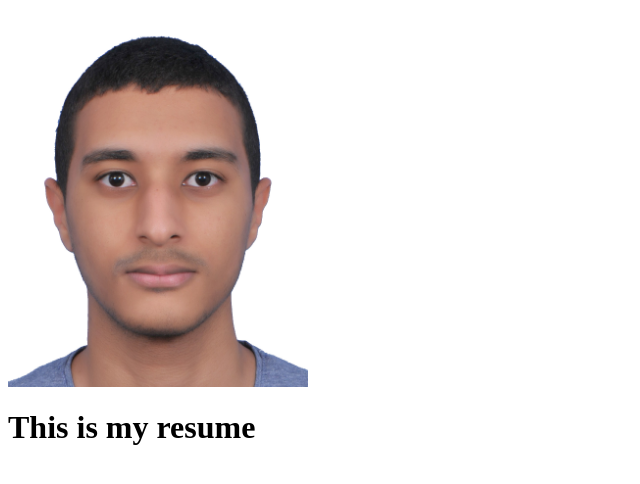
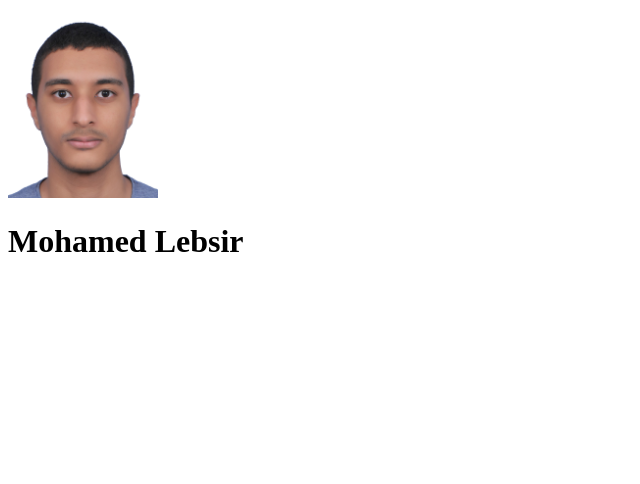
Before and after one commit to themedleb/resume, a plain HTML site: page index.html in a window 1280 px wide. Shown: the whole page, without its empty margins (0-640 px from the left). Drawn offline with Linux system fonts and the light colour scheme.

Commit message:
Update index.html

```diff
--- a/index.html
+++ b/index.html
@@ -1,10 +1,35 @@
+<!DOCTYPE html>
+<html lang="en" dir="ltr">
+  <head>
+
+    <meta charset="utf-8">
+    <meta name="viewport" content="width=device-width, initial-scale=1">
+
 <style>
+
+  .container {
+  width: 794px;
+  height: 1122px;
+  }
+
   .portrait {
-  width: 300px;
-  height: auto;
+  width: 150px;
   }
+
 </style>
 
+    <title>Mohamed Lebsir's resume</title>
 
-<img class="portrait" src="https://github.com/themedleb/resume/raw/master/Portrait.jpg"></img>
-<h1>This is my resume</h1>
+  </head>
+
+
+  <body>
+    <div class="container">
+
+      <img class="portrait" src="https://github.com/themedleb/resume/raw/master/Portrait.jpg"></img>
+
+      <h1>Mohamed Lebsir</h1>
+
+    </div>
+  </body>
+</html>
```
